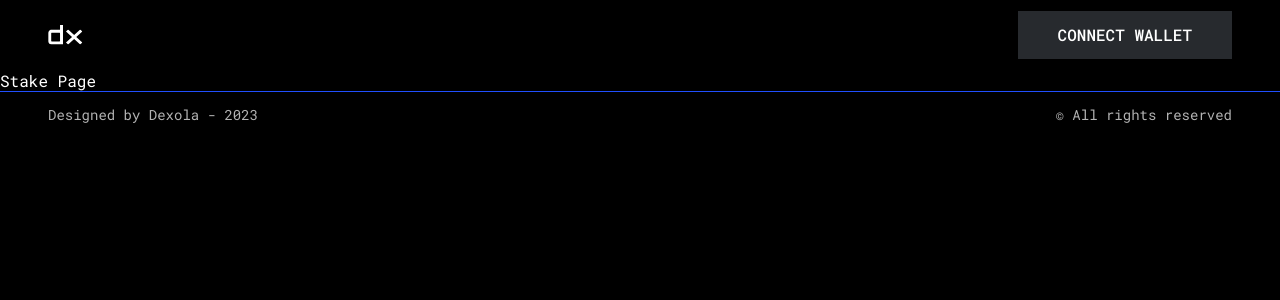
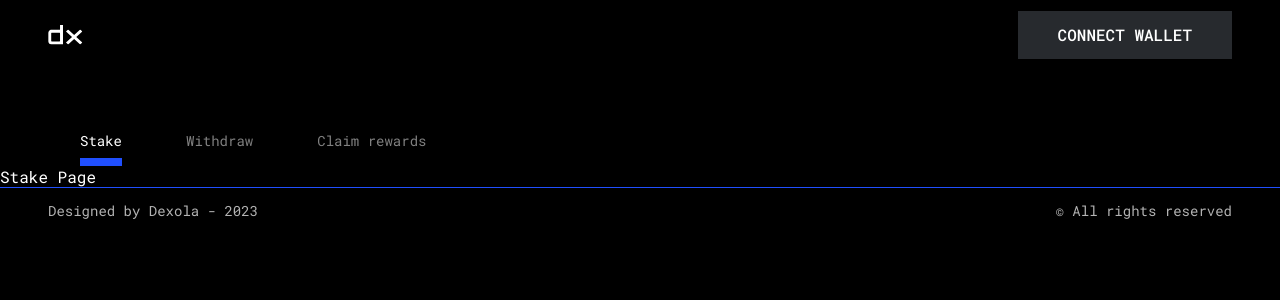
Before and after one commit to sidor91/web3AppDexola, a React (Vite) app: page /stake in a window 1280 px wide. Shown: the top 300 px of the page. Built offline with nearby package versions, Linux system fonts and the light colour scheme.

Commit message:
ADD | routing section style

```diff
--- a/src/components/Footer/Footer.styled.js
+++ b/src/components/Footer/Footer.styled.js
@@ -2,7 +2,7 @@ import styled from "styled-components";
 import { media } from "@/utils/mediaRules";
 
 export const StyledFooter = styled.footer`
-    width: 100%;
+    /* width: 100%; */
 	min-width: var(--width-mobile);
     border-top: 1px solid var(--color-accent-blue);
 	box-sizing: border-box;
--- /dev/null
+++ b/src/components/Routing/Routing.jsx
@@ -0,0 +1,22 @@
+import { RoutingSection, NavigationLink } from "./Routing.styled";
+import { useLocation } from "react-router-dom";
+
+function Routing() {
+    const { pathname } = useLocation()
+
+	return (
+		<RoutingSection>
+			<NavigationLink to="stake" $isactive={pathname === "/stake"}>
+				Stake
+			</NavigationLink>
+			<NavigationLink to="withdraw" $isactive={pathname === "/withdraw"}>
+				Withdraw
+			</NavigationLink>
+			<NavigationLink to="rewards" $isactive={pathname === "/rewards"}>
+				Claim rewards
+			</NavigationLink>
+		</RoutingSection>
+	);
+}
+
+export default Routing;
--- /dev/null
+++ b/src/components/Routing/Routing.styled.js
@@ -0,0 +1,71 @@
+import styled from "styled-components";
+import { media } from "@/utils/mediaRules";
+import { StyledSection } from "@/components/SharedElements.styled";
+import { NavLink } from "react-router-dom";
+
+export const RoutingSection = styled(StyledSection)`
+	padding: 32px 24px 16px;
+	/* padding-left: 24px;
+    padding-right: 24px; */
+	border-radius: 16px 16px 0px 0px;
+	/* border-bottom: 1px solid var(--color-accent-blue); */
+
+	@media ${media.minTablet} {
+		border-radius: 0;
+		/* width: calc(100% - 96px); */
+		padding-top: 59px;
+        padding-left: 48px;
+        padding-right: 48px;
+	}
+
+	@media ${media.minDesktop} {
+		/* width: calc(100% - 240px); */
+		padding-top: 56px;
+	}
+`;
+
+export const NavigationLink = styled(NavLink)`
+	font: var(--font-body-mobile);
+	color: ${(props) => (props.$isactive ? "white" : "grey")};
+	text-decoration: none;
+	white-space: nowrap;
+	position: relative;
+	${(props) =>
+		props.$isactive &&
+		`&::after {
+		content: "";
+		width: 100%;
+        height: 6px;
+		background-color: var(--color-accent-blue);
+		position: absolute;
+		bottom: -16px;
+		left: 0;
+
+        @media ${media.minTablet} {
+		height: 8px;
+        width: calc(100% - 64px);
+        left: 32px;
+	}
+	}`}
+
+	@media ${media.minTablet} {
+		padding-left: 32px;
+		padding-right: 32px;
+	}
+
+	&:nth-child(1) {
+		margin-right: 68px;
+
+		@media ${media.minTablet} {
+			margin-right: 0;
+		}
+	}
+
+	&:nth-child(2) {
+		margin-right: 43px;
+
+		@media ${media.minTablet} {
+			margin-right: 0;
+		}
+	}
+`;
--- a/src/components/SharedLayout/SharedLayout.jsx
+++ b/src/components/SharedLayout/SharedLayout.jsx
@@ -1,11 +1,13 @@
 import { Outlet } from "react-router-dom";
 import Header from "@/components/Header/Header";
 import Footer from "@/components/Footer/Footer";
+import Routing from "@/components/Routing/Routing";
 
 function SharedLayout() {
     return (
         <>
             <Header />
+            <Routing/>
             <Outlet />
             <Footer/>
         </>
--- a/src/pages/WidthdrawPage.jsx
+++ /dev/null
@@ -1,5 +0,0 @@
-function WidthdrawPage() {
-        return <div>Widthdraw Page</div>;
-}
-
-export default WidthdrawPage;
--- /dev/null
+++ b/src/pages/WithdrawPage.jsx
@@ -0,0 +1,5 @@
+function WithdrawPage() {
+        return <div>Widthdraw Page</div>;
+}
+
+export default WithdrawPage;
```
